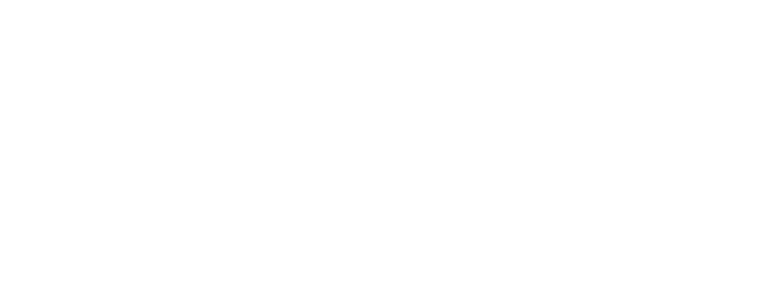
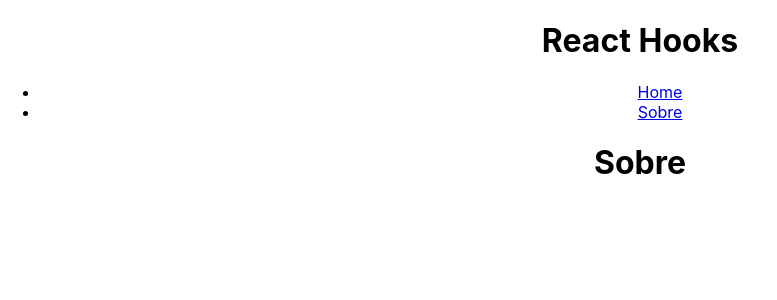
Before and after one commit to GuidoStocco/React.js, a React (Create React App) app in the folder 9_Hooks/reacthooks/: page /about in a window 1280 px wide. Shown: the top 300 px of the page, without its empty margins (0-777 px from the left). Built offline with nearby package versions, Linux system fonts and the light colour scheme.

Commit message:
react hooks

```diff
--- a/9_Hooks/reacthooks/src/App.js
+++ b/9_Hooks/reacthooks/src/App.js
@@ -2,10 +2,28 @@
 
 import {BrowserRouter, Routes, Route, Link} from 'react-router-dom';
 
+//pages
+import Home from './pages/Home';
+import About from './pages/About';
+
 function App() {
   return (
     <div className="App">
-
+        <h1>React Hooks</h1>
+        <BrowserRouter>
+          <ul>
+            <li>
+              <Link to='/'>Home</Link>
+            </li>
+            <li>
+              <Link to='/about'>Sobre</Link>
+            </li>
+          </ul>
+          <Routes>
+            <Route path='/' element={<Home/>}/>
+            <Route path='/about' element={<About/>}/>
+          </Routes>
+        </BrowserRouter>
     </div>
   );
 }
--- /dev/null
+++ b/9_Hooks/reacthooks/src/pages/About.js
@@ -0,0 +1,10 @@
+
+const About = () => {
+  return (
+    <div>
+        <h1>Sobre</h1>
+    </div>
+  )
+}
+
+export default About
--- /dev/null
+++ b/9_Hooks/reacthooks/src/pages/Home.js
@@ -0,0 +1,11 @@
+
+
+const Home = () => {
+    return(
+        <div>
+            <h1>Home</h1>
+        </div>
+    )
+};
+
+export default Home;
```
